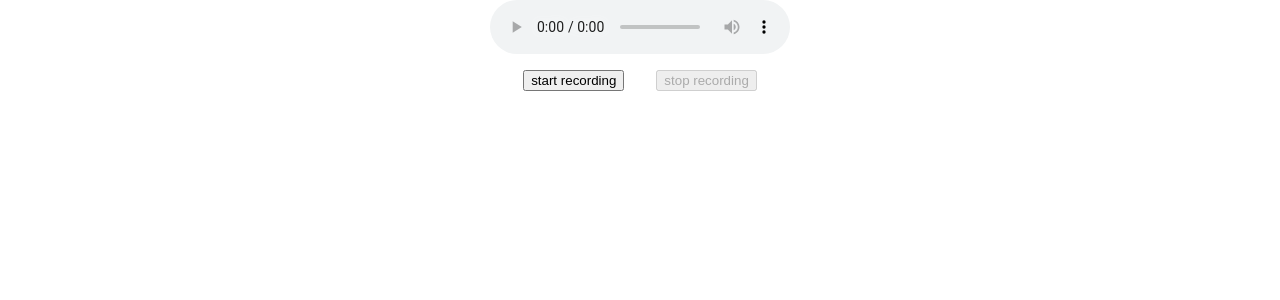
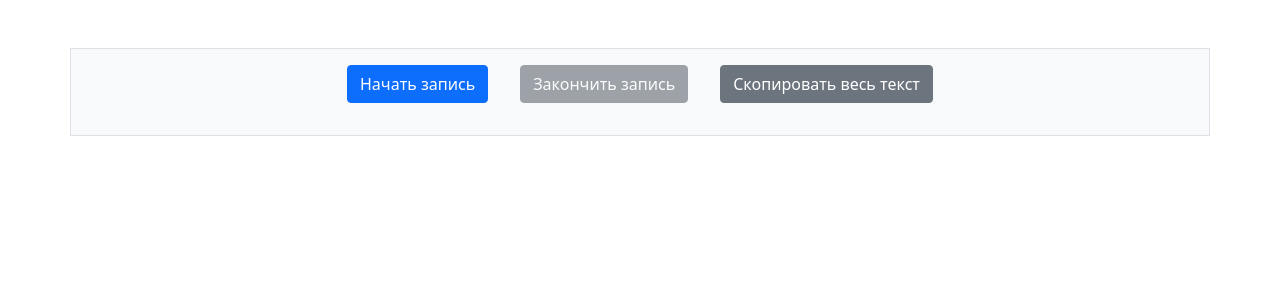
Before and after one commit to Foxona/za_record, a Next.js app: page / in a window 1280 px wide. Shown: the top 300 px of the page. Built offline with nearby package versions, Linux system fonts and the light colour scheme.

Commit message:
correct proxy, bootstrap, layout, dates, styles

```diff
--- /dev/null
+++ b/components/Layout.tsx
@@ -0,0 +1,11 @@
+import { Container, Row, Col } from "react-bootstrap";
+
+type LayoutProps = {
+  children: React.ReactNode;
+};
+
+const Layout = (props: LayoutProps) => {
+  return <Container className="mt-5">{props.children}</Container>;
+};
+
+export default Layout;
--- a/hooks/useRecorder.ts
+++ b/hooks/useRecorder.ts
@@ -5,12 +5,16 @@ const useRecorder = () => {
   const [isRecording, setIsRecording] = useState(false);
   const [recorder, setRecorder] = useState<MediaRecorder | null>(null);
   const [blob, setBlob] = useState<Blob | null>(null);
+  const [microphonePermissons, setMicrophonePermissons] = useState<string>("");
 
   useEffect(() => {
     // Lazily obtain recorder first time we're recording.
     if (recorder === null) {
       if (isRecording) {
-        requestRecorder().then(setRecorder, console.error);
+        requestRecorder(setMicrophonePermissons).then(
+          setRecorder,
+          console.error
+        );
       }
       return;
     }
@@ -22,10 +26,14 @@ const useRecorder = () => {
       recorder.stop();
     }
 
-    setInterval(() => {
-      recorder.stop();
-      recorder.start();
-    }, 13000); // max 15s media file
+    console.log(isRecording);
+
+    // const interval = setInterval(() => {
+    //   recorder.state !== "inactive" && recorder.stop();
+    //   recorder.start();
+    // }, 3000); // max 15s media file
+
+    // !isRecording && clearInterval(interval);
 
     // Obtain the audio when ready.
     const handleData = (e: BlobEvent) => {
@@ -44,10 +52,28 @@ const useRecorder = () => {
   const stopRecording = () => {
     setIsRecording(false);
   };
-  return { audioURL, isRecording, startRecording, stopRecording, blob };
+  return {
+    audioURL,
+    isRecording,
+    startRecording,
+    stopRecording,
+    blob,
+    microphonePermissons,
+  };
 };
 
-async function requestRecorder() {
+async function requestRecorder(setMicrophonePermissons) {
+  const permissionName = "microphone" as PermissionName;
+  navigator.permissions
+    .query({ name: permissionName })
+    .then(function (permissionStatus) {
+      setMicrophonePermissons(permissionStatus.state); // granted, denied, prompt
+
+      permissionStatus.onchange = function () {
+        console.log("Permission changed to " + this.state);
+      };
+    });
+
   const stream = await navigator.mediaDevices.getUserMedia({ audio: true });
   return new MediaRecorder(stream, {
     mimeType: "audio/webm",
--- a/next.config.js
+++ b/next.config.js
@@ -5,7 +5,7 @@ const nextConfig = {
     return [
       {
         source: '/speech/:path*',
-        destination: 'http://renamon.fedorg.net:5000/:path*' // Proxy to Backend
+        destination: 'http://renamon.fedorg.net:5000/speech' // Proxy to Backend
       }
     ]
   }
--- a/package.json
+++ b/package.json
@@ -8,12 +8,14 @@
     "lint": "next lint"
   },
   "dependencies": {
+    "bootstrap": "^5.1.3",
     "next": "12.0.8",
     "react": "17.0.2",
+    "react-bootstrap": "^2.1.1",
     "react-dom": "17.0.2"
   },
   "devDependencies": {
-    "@types/node": "17.0.12",
+    "@types/node": "^17.0.12",
     "@types/react": "17.0.38",
     "eslint": "8.7.0",
     "eslint-config-next": "12.0.8",
--- a/pages/index.tsx
+++ b/pages/index.tsx
@@ -2,11 +2,56 @@ import type { NextPage } from "next";
 import { useState, useEffect } from "react";
 import styled from "../styles/Audiorecorder.module.css";
 import useRecorder from "../hooks/useRecorder";
+import "bootstrap/dist/css/bootstrap.min.css";
+import { Button, Row, Alert, ListGroup } from "react-bootstrap";
+import Layout from "../components/Layout";
 
-type AudioRecorderProps = {setTranscriptsText: (_: string[]) => void; transcriptsText: string[]}
+type Message = { text: string; date: string };
+type AudioRecorderProps = {
+  setTranscriptsText: (_: string[]) => void;
+  transcriptsText: Message[];
+};
+
+const copyToClipboard = (text: string) => {
+  navigator.clipboard.writeText(text).then(
+    function () {
+      console.log("Async: Copying to clipboard was successful!");
+    },
+    function (err) {
+      console.error("Async: Could not copy text: ", err);
+    }
+  );
+};
+
+const unixTimeToDate = (uniseconds: number) => {
+  console.log(uniseconds);
+  let unix_timestamp = uniseconds;
+  var date = new Date(unix_timestamp * 1000);
+  // Hours part from the timestamp
+  var hours = date.getHours();
+  // Minutes part from the timestamp
+  var minutes = "0" + date.getMinutes();
+  // Seconds part from the timestamp
+  var seconds = "0" + date.getSeconds();
+
+  // Will display time in 10:30:23 format
+  var formattedTime =
+    hours + ":" + minutes.substr(-2) + ":" + seconds.substr(-2);
+
+  return formattedTime;
+};
+
 const AudioRecorder = (props: AudioRecorderProps) => {
-  let { audioURL, isRecording, startRecording, stopRecording, blob } =
-    useRecorder();
+  let {
+    audioURL,
+    isRecording,
+    startRecording,
+    stopRecording,
+    blob,
+    microphonePermissons,
+  } = useRecorder();
+
+  console.log(props.transcriptsText);
 
   useEffect(() => {
     if (blob) {
@@ -20,31 +65,74 @@ const AudioRecorder = (props: AudioRecorderProps) => {
       })
         .then((response) => response.json())
         .then((data) => {
-          props.setTranscriptsText([...props.transcriptsText, data.result]);
+          props.setTranscriptsText([
+            ...props.transcriptsText,
+            { text: data.result, date: unixTimeToDate(data.date) },
+          ]);
+        })
+        .catch((e) => {
+          console.log(e);
         });
     }
   }, [blob]);
 
-  const audioTranscript = (transcriptsText: string[]) => {
+  const audioTranscript = (transcriptsText: Message[]) => {
+    // var text = "Example text to appear on clipboard";
+
     return (
-      <div>
-        {transcriptsText.map((text: string, i) => (
-          <p key={i}>{text}</p>
+      <ListGroup>
+        {transcriptsText.map((msg, i) => (
+          <ListGroup.Item
+            action
+            onClick={() => {
+              copyToClipboard(msg.text);
+            }}
+            key={i}
+          >
+            {msg.date}: {msg.text}
+          </ListGroup.Item>
         ))}
-      </div>
+      </ListGroup>
     );
   };
 
   return (
     <div className={styled.recordControls}>
-      <audio src={audioURL} controls />
+      {microphonePermissons === "denied" && (
+        <Alert key="denied" variant="warning">
+          <div>Вы отключили разрешение микрофона, запись не ведётся.</div>
+          <div>
+            <Alert.Link
+              target="_blank"
+              href="https://support.google.com/chrome/answer/2693767?hl=ru&co=GENIE.Platform%3DDesktop"
+            >
+              Как включить разрешение описано здесь
+            </Alert.Link>
+          </div>
+        </Alert>
+      )}
       <div className={styled.controlButtons}>
-        <button onClick={startRecording} disabled={isRecording}>
-          start recording
-        </button>
-        <button onClick={stopRecording} disabled={!isRecording}>
-          stop recording
-        </button>
+        <Button onClick={startRecording} disabled={isRecording}>
+          Начать запись
+        </Button>
+        <Button
+          variant="secondary"
+          onClick={stopRecording}
+          disabled={!isRecording}
+        >
+          Закончить запись
+        </Button>
+        <Button
+          variant="secondary"
+          onClick={() => {
+            copyToClipboard(
+              props.transcriptsText.map((b) => b.text).join(", ")
+            );
+          }}
+          // disabled={}
+        >
+          Скопировать весь текст
+        </Button>
       </div>
       <div>
         {props.transcriptsText && audioTranscript(props.transcriptsText)}
@@ -54,16 +142,19 @@ const AudioRecorder = (props: AudioRecorderProps) => {
 };
 
 const Home: NextPage = () => {
-  const [transcriptsText, setTranscriptsText] = useState<string[]>([]);
+  const [transcriptsText, setTranscriptsText] = useState<Message[]>([]);
 
   return (
-    <div className={styled.container}>
-      <AudioRecorder
-        setTranscriptsText={setTranscriptsText}
-        transcriptsText={transcriptsText}
-      />
-      {/* <AudioTranscript transcriptsText={transcriptsText} /> */}
-    </div>
+    <Layout>
+      <Row className="justify-content-md-center">
+        <div className="bg-light border">
+          <AudioRecorder
+            setTranscriptsText={setTranscriptsText}
+            transcriptsText={transcriptsText}
+          />
+        </div>
+      </Row>
+    </Layout>
   );
 };
 
--- a/styles/Audiorecorder.module.css
+++ b/styles/Audiorecorder.module.css
@@ -4,6 +4,7 @@
   gap: 1em;
   justify-content: center;
   align-items: center;
+  margin: 1em;
 }
 
 .controlButtons {
```
Also changed, not shown: 1 other file (tests, documents, lock files or other folders).
